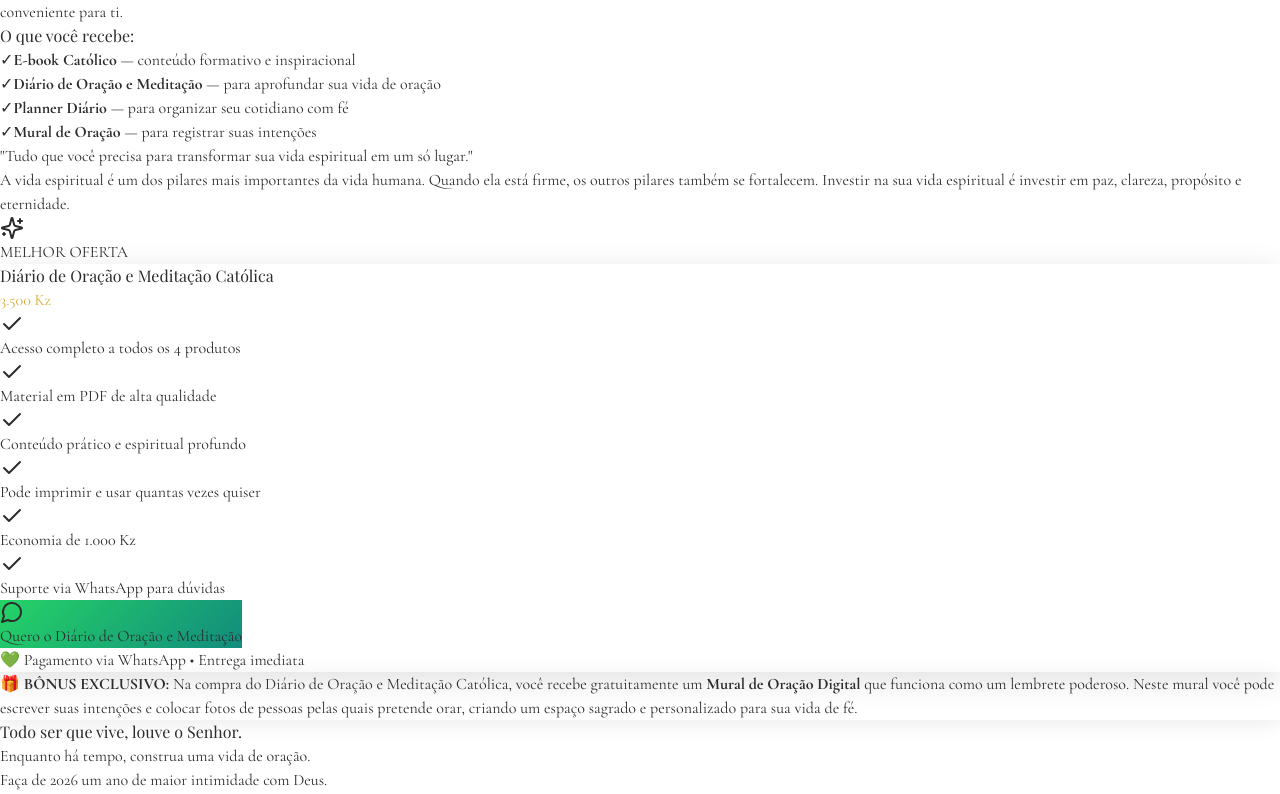
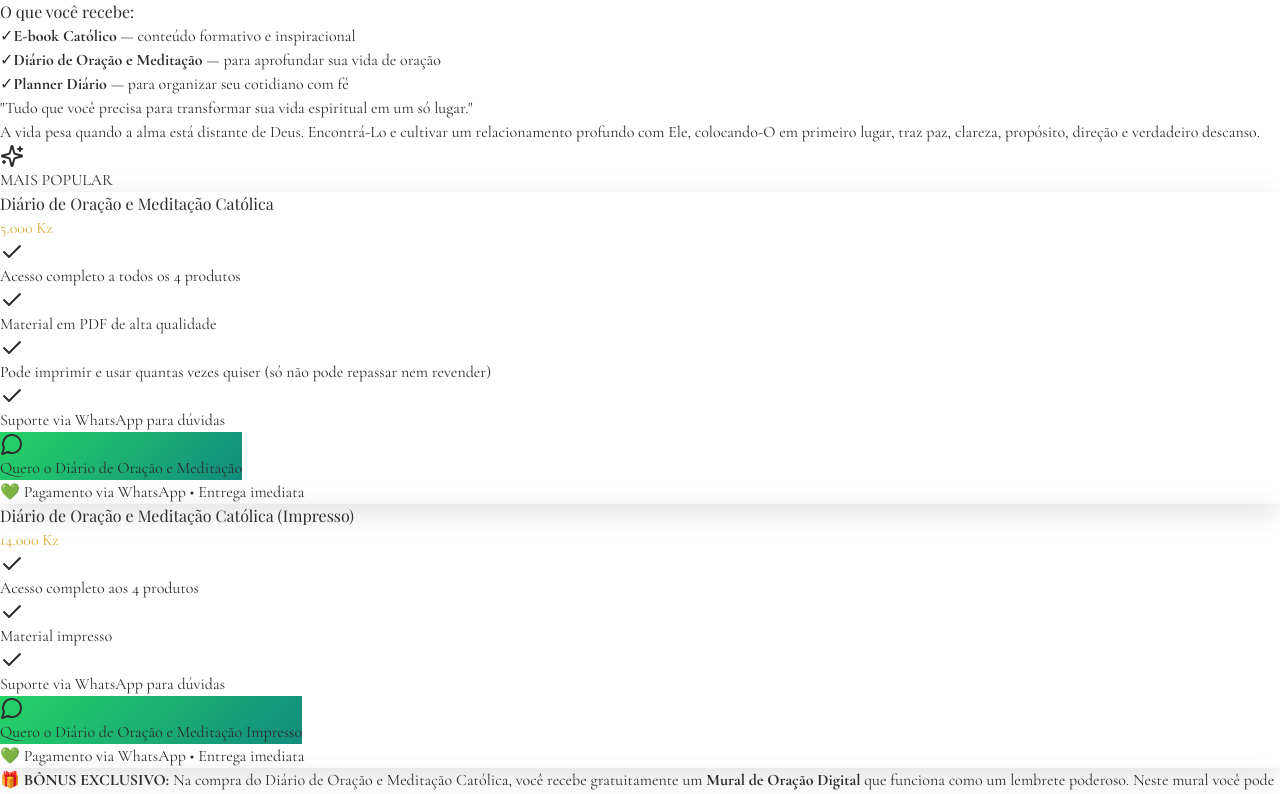
Before and after one commit to Valdemar-Andrade/landing-page-catolico, a Next.js app: page / in a window 1280 px wide. Shown: the part 2286-3080 px from the top of the page. Built offline with nearby package versions, Linux system fonts and the light colour scheme; a web font is replaced by a local one.

Commit message:
Correções e ajustes: Preço, imagens, nova modalidade de produto impresso

```diff
--- a/components/combo-section.tsx
+++ b/components/combo-section.tsx
@@ -99,10 +99,6 @@ export default function ComboSection() {
                     title: "Planner Diário",
                     desc: "para organizar seu cotidiano com fé",
                   },
-                  {
-                    title: "Mural de Oração",
-                    desc: "para registrar suas intenções",
-                  },
                 ].map((item, index) => (
                   <li key={index} className="flex items-start gap-4">
                     <span className="flex-shrink-0 w-6 h-6 rounded-full bg-[#C19A2E] text-white flex items-center justify-center text-xs">
--- a/components/intro-storytelling.tsx
+++ b/components/intro-storytelling.tsx
@@ -182,12 +182,6 @@ export default function IntroStorytelling() {
 
               <p>Já não vais improvisar.</p>
 
-              <p>
-                Esta edição acompanha-nos até março. A partir de abril,
-                iniciaremos as edições mensais, para que possas continuar a tua
-                caminhada de forma contínua ao longo do ano.
-              </p>
-
               <p className="font-semibold">
                 Os 21 dias são o começo de um hábito que transforma vidas.
               </p>
--- a/components/pricing-sectionv2.tsx
+++ b/components/pricing-sectionv2.tsx
@@ -15,9 +15,13 @@ const individualPrices = [
 const packFeatures = [
   "Acesso completo a todos os 4 produtos",
   "Material em PDF de alta qualidade",
-  "Conteúdo prático e espiritual profundo",
-  "Pode imprimir e usar quantas vezes quiser",
-  "Economia de 1.000 Kz",
+  "Pode imprimir e usar quantas vezes quiser (só não pode repassar nem revender)",
+  "Suporte via WhatsApp para dúvidas",
+];
+
+const printedFeatures = [
+  "Acesso completo aos 4 produtos",
+  "Material impresso",
   "Suporte via WhatsApp para dúvidas",
 ];
 
@@ -41,42 +45,13 @@ export default function PricingSectionV2() {
           className="text-center mb-16"
         >
           <p className="text-xl md:text-xl text-gray-900 max-w-3xl mx-auto">
-            A vida espiritual é um dos pilares mais importantes da vida humana.
-            Quando ela está firme, os outros pilares também se fortalecem.
-            Investir na sua vida espiritual é investir em paz, clareza,
-            propósito e eternidade.
+            A vida pesa quando a alma está distante de Deus. Encontrá-Lo e
+            cultivar um relacionamento profundo com Ele, colocando-O em primeiro
+            lugar, traz paz, clareza, propósito, direção e verdadeiro descanso.
           </p>
         </motion.div>
 
-        <div className="flex items-center justify-center">
-          {/* Individual Prices */}
-          {/*
-          <motion.div
-            initial={{ opacity: 0, x: -30 }}
-            animate={inView ? { opacity: 1, x: 0 } : {}}
-            transition={{ duration: 0.6, delay: 0.2 }}
-            className="bg-white rounded-2xl p-8 shadow-soft"
-          >
-            <h3 className="text-2xl font-bold text-gray-900 mb-6 text-center">
-              Preços Individuais
-            </h3>
-            <div className="space-y-4 mb-6">
-              {individualPrices.map((item, index) => (
-                <div
-                  key={index}
-                  className="flex justify-between items-center pb-4 border-b border-gray-200"
-                >
-                  <span className="text-gray-700 font-medium">{item.name}</span>
-                  <span className="text-gray-900 font-bold">{item.price}</span>
-                </div>
-              ))}
-            </div>
-            <div className="flex justify-between items-center pt-4 border-t-2 border-gray-300">
-              <span className="text-xl font-bold text-gray-900">Total</span>
-              <span className="text-2xl font-bold text-gray-900">7.000 Kz</span>
-            </div>
-          </motion.div>*/}
-
+        <div className="grid grid-cols-1 lg:grid-cols-2 gap-8 items-center justify-center">
           {/* Pack Price - Highlighted */}
           <motion.div
             initial={{ opacity: 0, x: 30 }}
@@ -87,7 +62,7 @@ export default function PricingSectionV2() {
             <div className="absolute -top-4 left-1/2 transform -translate-x-1/2 z-10">
               <div className="bg-gradient-to-r from-[#D4AF37] to-[#C19A2E] text-white px-6 py-2 rounded-full flex items-center gap-2 shadow-lg">
                 <Sparkles className="w-5 h-5" />
-                <span className="font-bold">MELHOR OFERTA</span>
+                <span className="font-bold">MAIS POPULAR</span>
               </div>
             </div>
 
@@ -98,7 +73,7 @@ export default function PricingSectionV2() {
                 </h3>
                 <div className="text-center mb-6">
                   <div className="text-5xl font-bold text-gradient-gold mb-2">
-                    3.500 Kz
+                    5.000 Kz
                   </div>
                 </div>
 
@@ -112,6 +87,45 @@ export default function PricingSectionV2() {
                 </div>
 
                 <WhatsAppButton size="lg" className="w-full" />
+
+                <p className="text-center text-sm text-gray-500 mt-4">
+                  💚 Pagamento via WhatsApp • Entrega imediata
+                </p>
+              </div>
+            </div>
+          </motion.div>
+
+          <motion.div
+            initial={{ opacity: 0, x: 30 }}
+            animate={inView ? { opacity: 1, x: 0 } : {}}
+            transition={{ duration: 0.6, delay: 0.6 }}
+            className="relative"
+          >
+            <div className="bg-gradient-to-br from-[#F4E4C1] to-[#D4AF37] rounded-2xl p-1 shadow-soft-hover">
+              <div className="bg-white rounded-xl p-8">
+                <h3 className="text-3xl font-bold text-gray-900 mb-2 text-center">
+                  Diário de Oração e Meditação Católica (Impresso)
+                </h3>
+                <div className="text-center mb-6">
+                  <div className="text-5xl font-bold text-gradient-gold mb-2">
+                    14.000 Kz
+                  </div>
+                </div>
+
+                <div className="space-y-3 mb-8">
+                  {printedFeatures.map((feature, index) => (
+                    <div key={index} className="flex items-start gap-3">
+                      <Check className="w-5 h-5 text-[#D4AF37] flex-shrink-0 mt-0.5" />
+                      <span className="text-gray-700">{feature}</span>
+                    </div>
+                  ))}
+                </div>
+
+                <WhatsAppButton
+                  size="lg"
+                  className="w-full"
+                  text="Quero o Diário de Oração e Meditação Impresso"
+                />
 
                 <p className="text-center text-sm text-gray-500 mt-4">
                   💚 Pagamento via WhatsApp • Entrega imediata
--- a/components/whatsapp-button.tsx
+++ b/components/whatsapp-button.tsx
@@ -7,6 +7,7 @@ interface WhatsAppButtonProps {
   size?: "sm" | "md" | "lg" | "xl";
   variant?: "green" | "white";
   className?: string;
+  text?: string;
 }
 
 const WHATSAPP_LINK =
@@ -16,6 +17,7 @@ export default function WhatsAppButton({
   size = "md",
   variant = "green",
   className,
+  text = "Quero o Diário de Oração e Meditação",
 }: WhatsAppButtonProps) {
   const sizeClasses = {
     sm: "px-4 py-2 text-sm",
@@ -54,7 +56,7 @@ export default function WhatsAppButton({
           size === "xl" && "w-7 h-7",
         )}
       />
-      <span>Quero o Diário de Oração e Meditação</span>
+      <span>{text}</span>
     </button>
   );
 }
```
Also changed, not shown: public/images/devocional-diario.jpeg, 1 other file (tests, documents, lock files or other folders).
